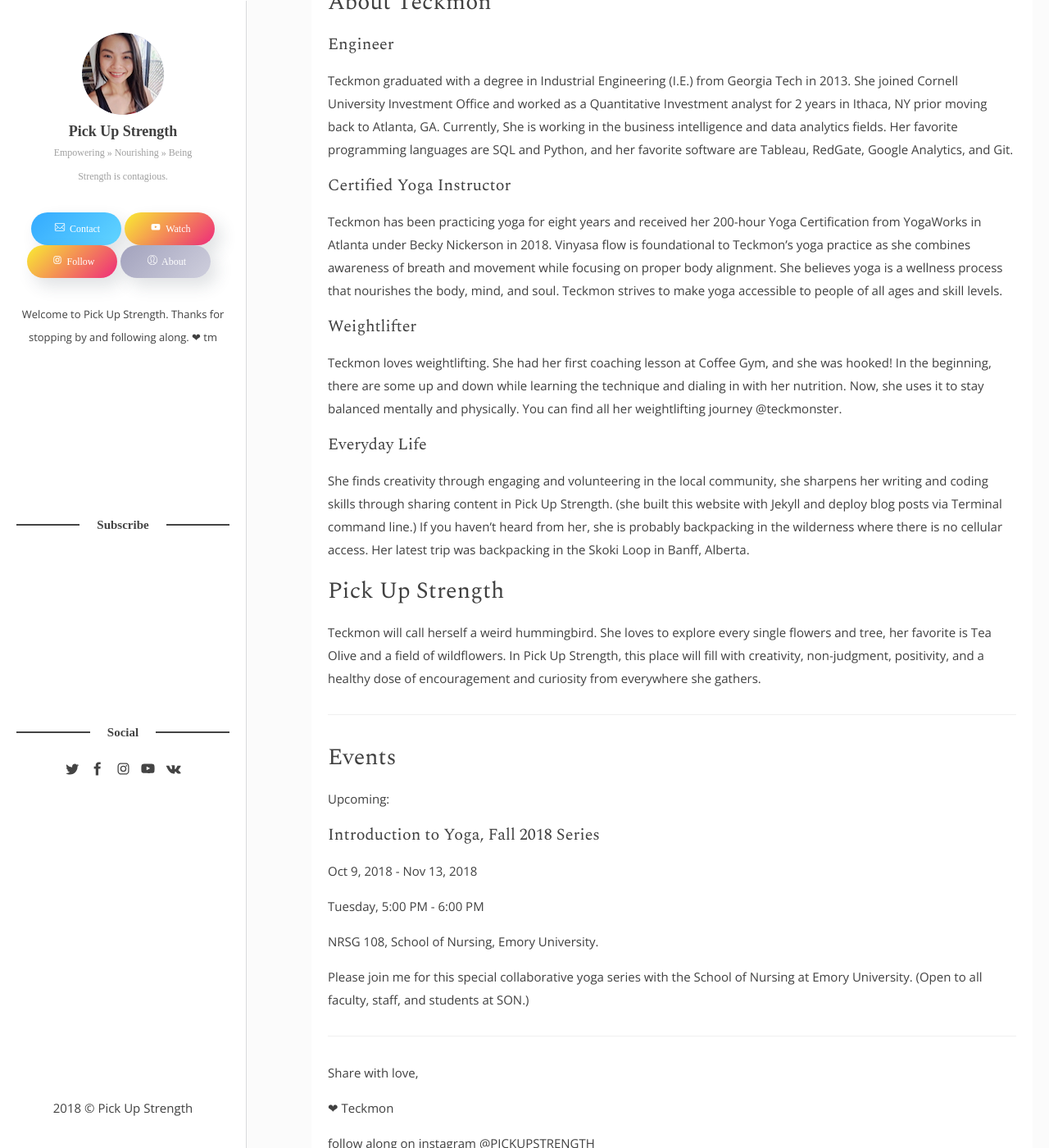
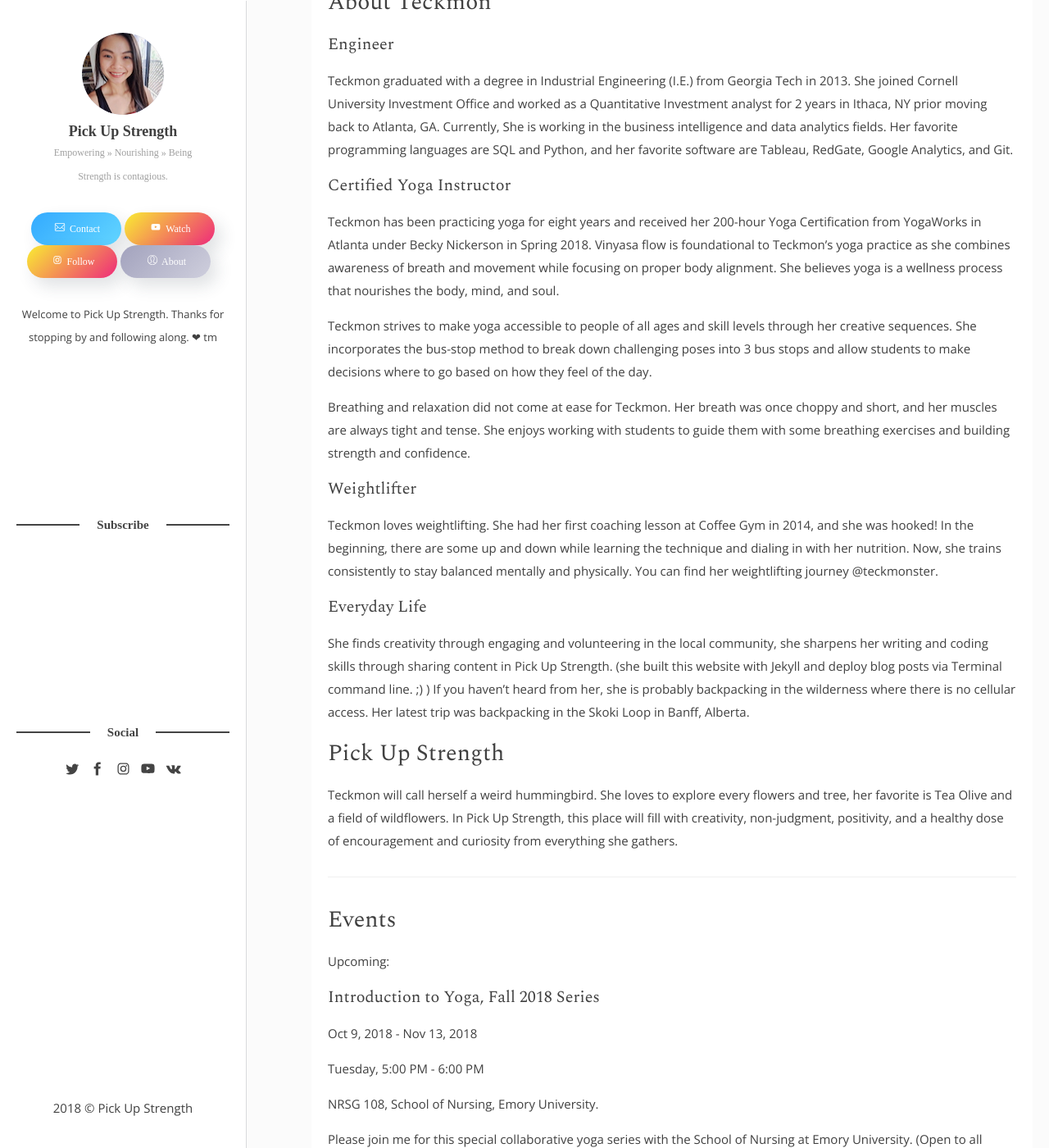
Before and after one commit to teckmonster/pickupstrength, a Jekyll site: the page built from about.md, in a window 1280 px wide and 1400 px high, scrolled down 572 px. Shown: the whole window at 82% size. Built offline with Jekyll 4.4.1, drawn with Linux system fonts in a browser that asks for light colours; some web fonts are replaced; comment, search, counter and statistics services are not loaded.

Commit message:
about update.

```diff
--- a/about.md
+++ b/about.md
@@ -14,19 +14,23 @@ Teckmon graduated with a degree in Industrial Engineering (I.E.) from Georgia Te
 
 #### Certified Yoga Instructor
 
-Teckmon has been practicing yoga for eight years and received her 200-hour Yoga Certification from YogaWorks in Atlanta under Becky Nickerson in 2018. Vinyasa flow is foundational to Teckmon’s yoga practice as she combines awareness of breath and movement while focusing on proper body alignment. She believes yoga is a wellness process that nourishes the body, mind, and soul. Teckmon strives to make yoga accessible to people of all ages and skill levels.
+Teckmon has been practicing yoga for eight years and received her 200-hour Yoga Certification from YogaWorks in Atlanta under Becky Nickerson in Spring 2018.  Vinyasa flow is foundational to Teckmon’s yoga practice as she combines awareness of breath and movement while focusing on proper body alignment. She believes yoga is a wellness process that nourishes the body, mind, and soul.
+
+Teckmon strives to make yoga accessible to people of all ages and skill levels through her creative sequences. She incorporates the bus-stop method to break down challenging poses into 3 bus stops and allow students to make decisions where to go based on how they feel of the day.
+
+Breathing and relaxation did not come at ease for Teckmon. Her breath was once choppy and short, and her muscles are always tight and tense. She enjoys working with students to guide them with some breathing exercises and building strength and confidence.
 
 #### Weightlifter
 
-Teckmon loves weightlifting. She had her first coaching lesson at Coffee Gym, and she was hooked! In the beginning, there are some up and down while learning the technique and dialing in with her nutrition. Now, she uses it to stay balanced mentally and physically. You can find all her weightlifting journey @teckmonster.
+Teckmon loves weightlifting. She had her first coaching lesson at Coffee Gym in 2014, and she was hooked! In the beginning, there are some up and down while learning the technique and dialing in with her nutrition. Now, she trains consistently to stay balanced mentally and physically. You can find her weightlifting journey @teckmonster.
 
 #### Everyday Life
 
-She finds creativity through engaging and volunteering in the local community, she sharpens her writing and coding skills through sharing content in Pick Up Strength. (she built this website with Jekyll and deploy blog posts via Terminal command line.) If you haven't heard from her, she is probably backpacking in the wilderness where there is no cellular access. Her latest trip was backpacking in the Skoki Loop in Banff, Alberta.
+She finds creativity through engaging and volunteering in the local community, she sharpens her writing and coding skills through sharing content in Pick Up Strength. (she built this website with Jekyll and deploy blog posts via Terminal command line. ;) ) If you haven't heard from her, she is probably backpacking in the wilderness where there is no cellular access. Her latest trip was backpacking in the Skoki Loop in Banff, Alberta.
 
 ## Pick Up Strength
 
-Teckmon will call herself a weird hummingbird. She loves to explore every single flowers and tree, her favorite is Tea Olive and a field of wildflowers. In Pick Up Strength, this place will fill with creativity, non-judgment, positivity, and a healthy dose of encouragement and curiosity from everywhere she gathers.
+Teckmon will call herself a weird hummingbird. She loves to explore every flowers and tree, her favorite is Tea Olive and a field of wildflowers. In Pick Up Strength, this place will fill with creativity, non-judgment, positivity, and a healthy dose of encouragement and curiosity from everything she gathers.
 
 ***
 
```
